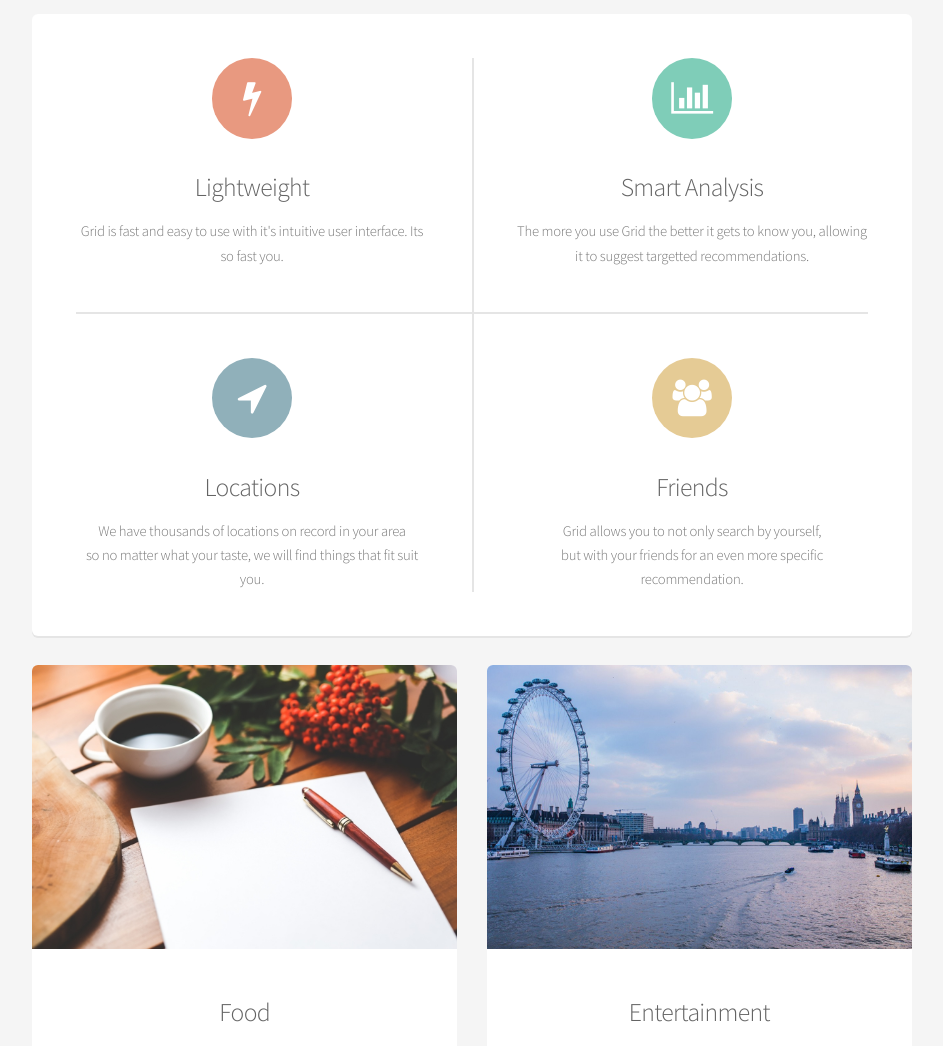
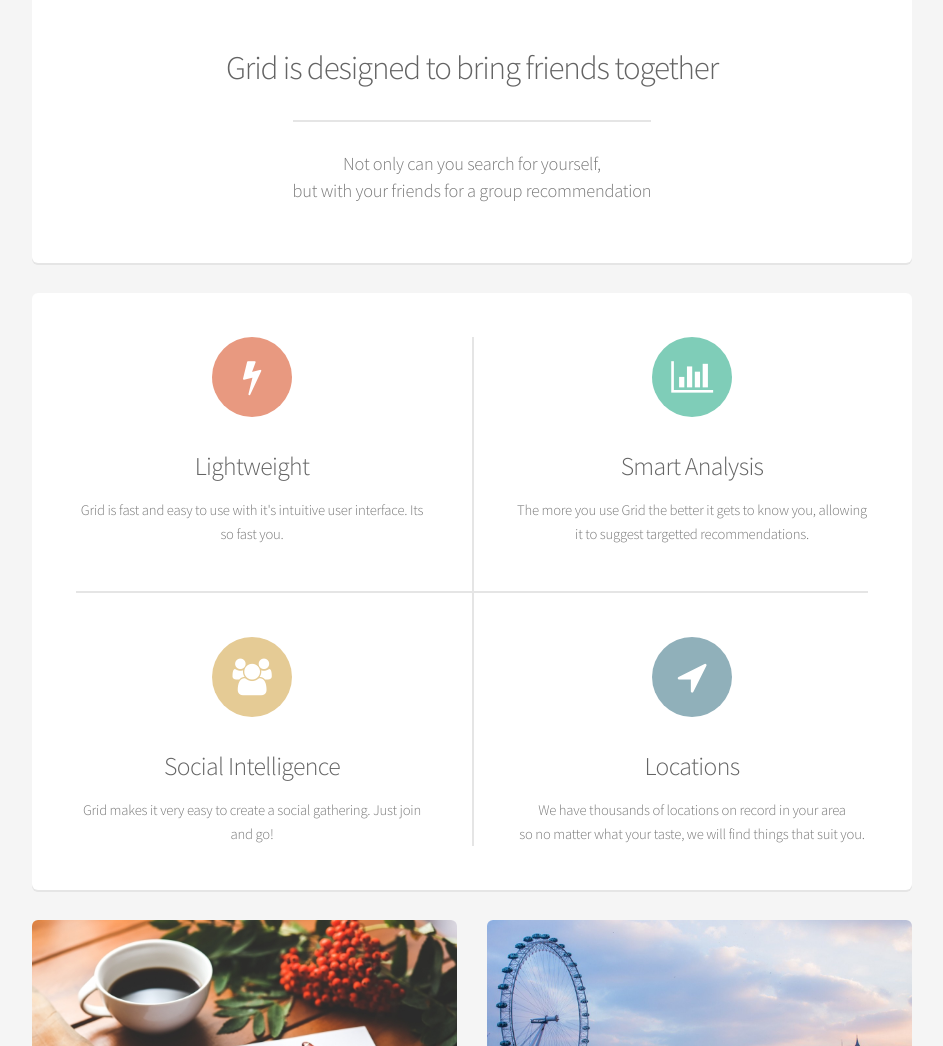
Before and after one commit to paked/grid-landing-page, a plain HTML site: page src/index.html in a window 1280 px wide. Shown: the part 1140-2186 px from the top of the page, without its empty margins (168-1111 px from the left). Drawn offline with nearby package versions, Linux system fonts and the light colour scheme.

Commit message:
index: changes to content... add another section
\#ommit messages

```diff
--- a/src/index.html
+++ b/src/index.html
@@ -48,6 +48,11 @@
 							<p>We give you a smart recommendation of the<br> food and entertainment in your area.</p>
 						</header>
 						<span class="image featured"><img src="images/friends_cropped_small.jpg" alt="" /></span>
+
+						<header class="major">
+							<h2>Grid is designed to bring friends together</h2>
+							<p>Not only can you search for yourself,<br> but with your friends for a group recommendation</p>
+						</header>
 					</section>
 
 					<section class="box special features">
@@ -65,14 +70,14 @@
 						</div>
 						<div class="features-row">
 							<section>
+								<span class="icon major fa-users accent5"></span>
+								<h3>Social Intelligence</h3>
+								<p>Grid makes it very easy to create a social gathering. Just join and go!</p>
+							</section>
+							<section>
 								<span class="icon major fa-location-arrow accent4"></span>
 								<h3>Locations</h3>
-								<p>We have thousands of locations on record in your area<br> so no matter what your taste, we will find things that fit suit you.</p>
-							</section>
-							<section>
-								<span class="icon major fa-users accent5"></span>
-								<h3>Friends</h3>
-								<p>Grid allows you to not only search by yourself,<br> but with your friends for an even more specific recommendation.</p>
+								<p>We have thousands of locations on record in your area<br> so no matter what your taste, we will find things that suit you.</p>
 							</section>
 						</div>
 					</section>
```
